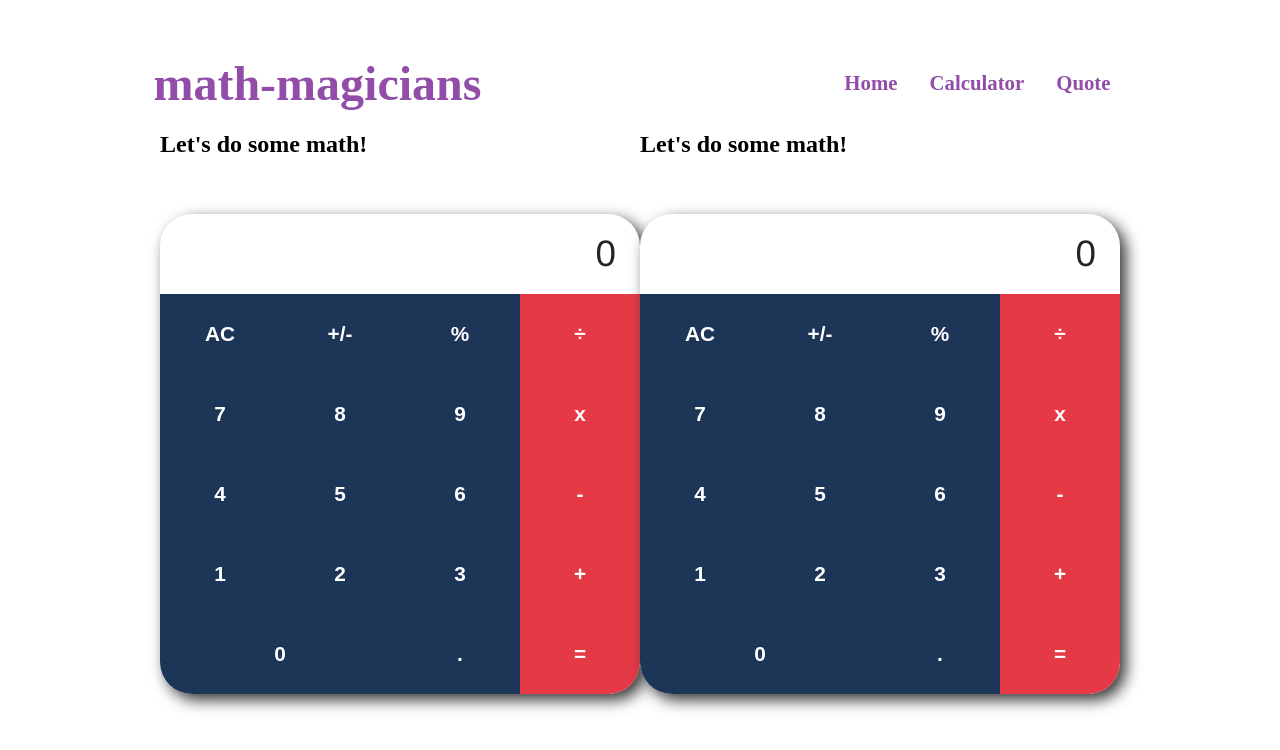
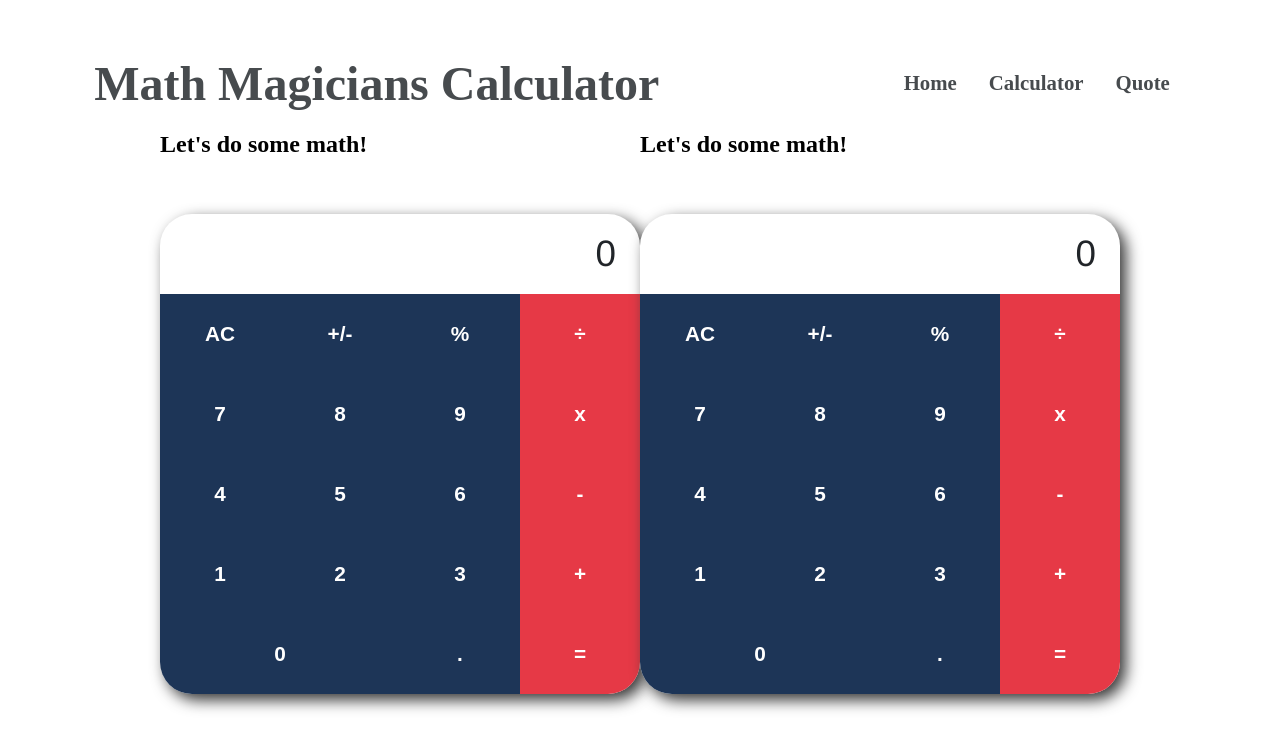
Before and after one commit to AdrianCSM/React-Calculator, a React (Create React App) app: page / in a window 1280 px wide. Shown: the top 750 px of the page. Built offline with nearby package versions, Linux system fonts and the light colour scheme.

Commit message:
Change styling

```diff
--- a/src/components/Header.js
+++ b/src/components/Header.js
@@ -7,7 +7,6 @@ const Header = () => {
     position: 'fixed',
     top: 0,
     padding: '1rem 0',
-    color: 'rgba(146, 77, 168, 1)',
   };
 
   const navStyle = {
@@ -18,7 +17,6 @@ const Header = () => {
 
   const titleStyle = {
     left: 0,
-    textTransform: 'lowercase',
     fontSize: '3rem',
   };
 
@@ -37,12 +35,12 @@ const Header = () => {
     <header style={headerStyle}>
       <nav style={navStyle}>
         <h1 style={titleStyle}>
-          <a href="/math-magicians/" rel="noopener noreferrer">Math-Magicians</a>
+          <NavLink to="/math-magicians" rel="noopener noreferrer">Math Magicians Calculator</NavLink>
         </h1>
         <ul style={listStyle}>
-          <li style={itemStyle}><NavLink to="/Home/" rel="noopener noreferrer">Home</NavLink></li>
+          <li style={itemStyle}><NavLink to="/Home" rel="noopener noreferrer">Home</NavLink></li>
           <li style={itemStyle}><NavLink to="/math-magicians" rel="noopener noreferrer">Calculator</NavLink></li>
-          <li style={itemStyle}><NavLink to="/Quote/" rel="noopener noreferrer">Quote</NavLink></li>
+          <li style={itemStyle}><NavLink to="/Quote" rel="noopener noreferrer">Quote</NavLink></li>
         </ul>
       </nav>
     </header>
--- a/src/index.css
+++ b/src/index.css
@@ -4,7 +4,7 @@ body {
 
 a {
   text-decoration: none;
-  color: rgba(146, 77, 168, 1);
+  color: #474b4e;
 }
 
 a:hover {
```
